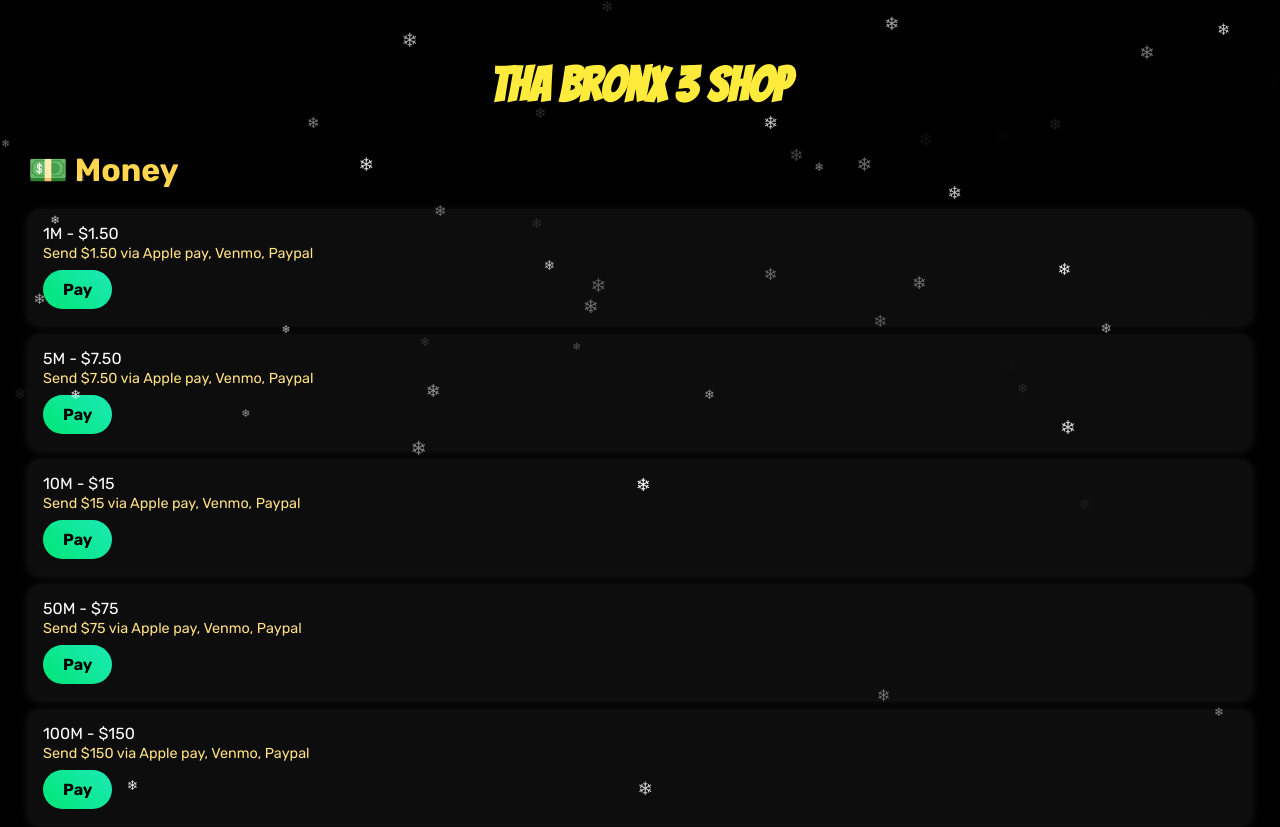
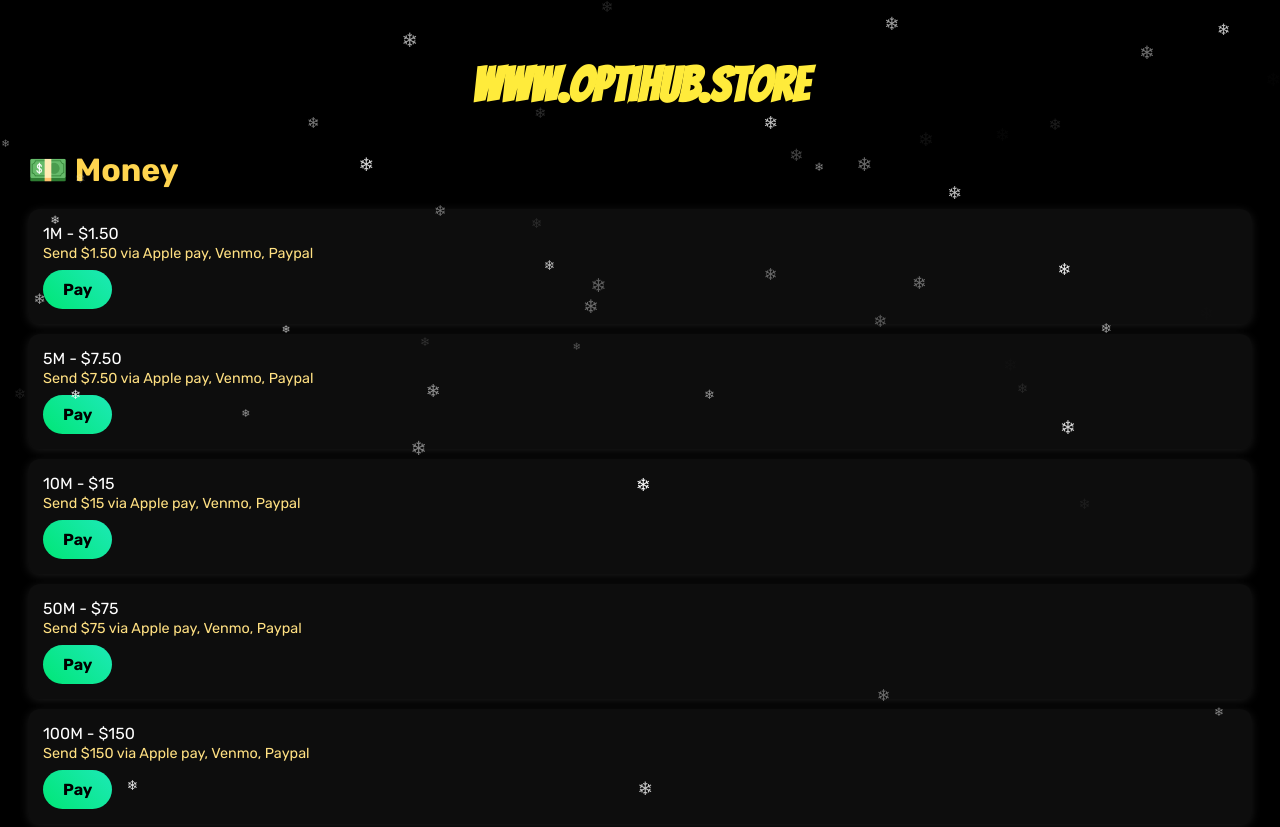
Before and after one commit to i02gh7f12f13rf/optihubs, a plain HTML site: page index.html in a window 1280 px wide. Shown: the top 827 px of the page. Drawn offline with Linux system fonts and the light colour scheme.

Commit message:
Update index.html

```diff
--- a/index.html
+++ b/index.html
@@ -76,7 +76,7 @@
   </style>
 </head>
 <body>
-  <h1>Tha Bronx 3 Shop</h1>
+  <h1>www.optihub.store </h1>
 
   <!-- Snowfall script -->
   <script>
```
